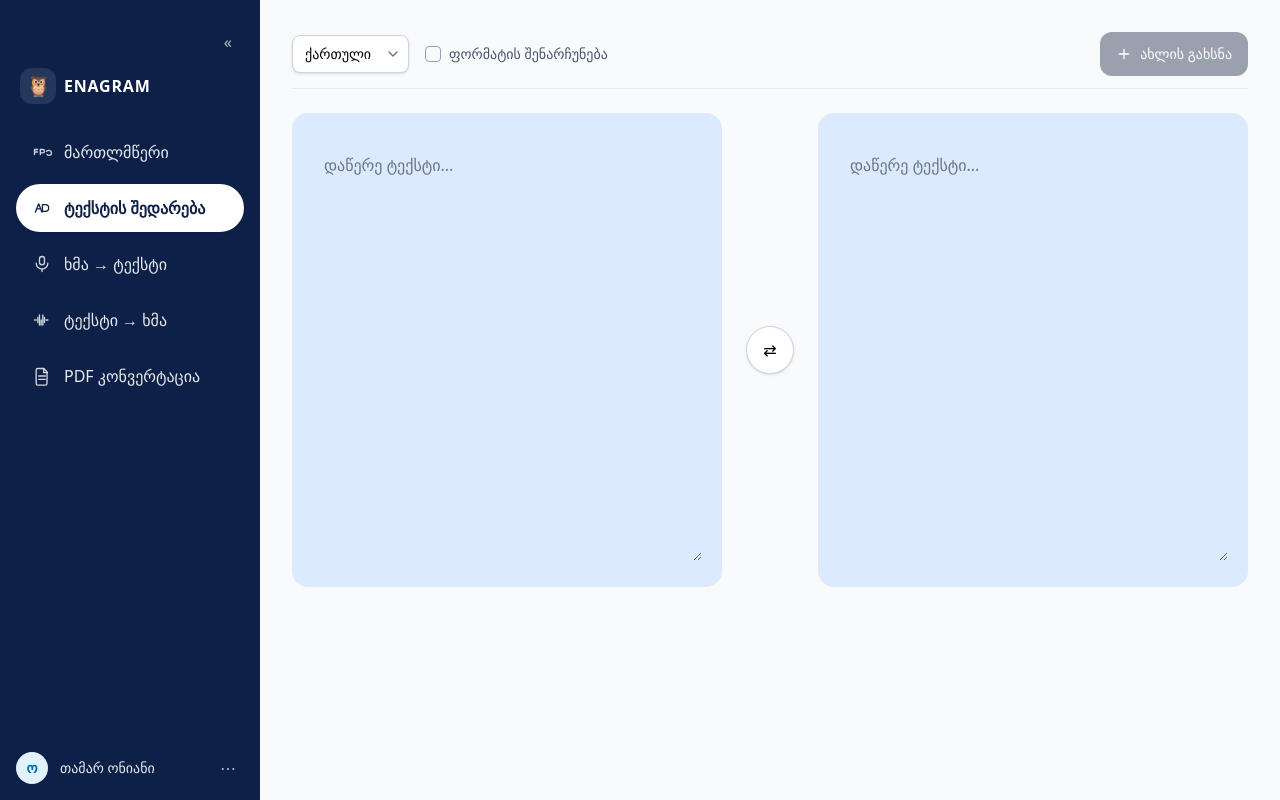
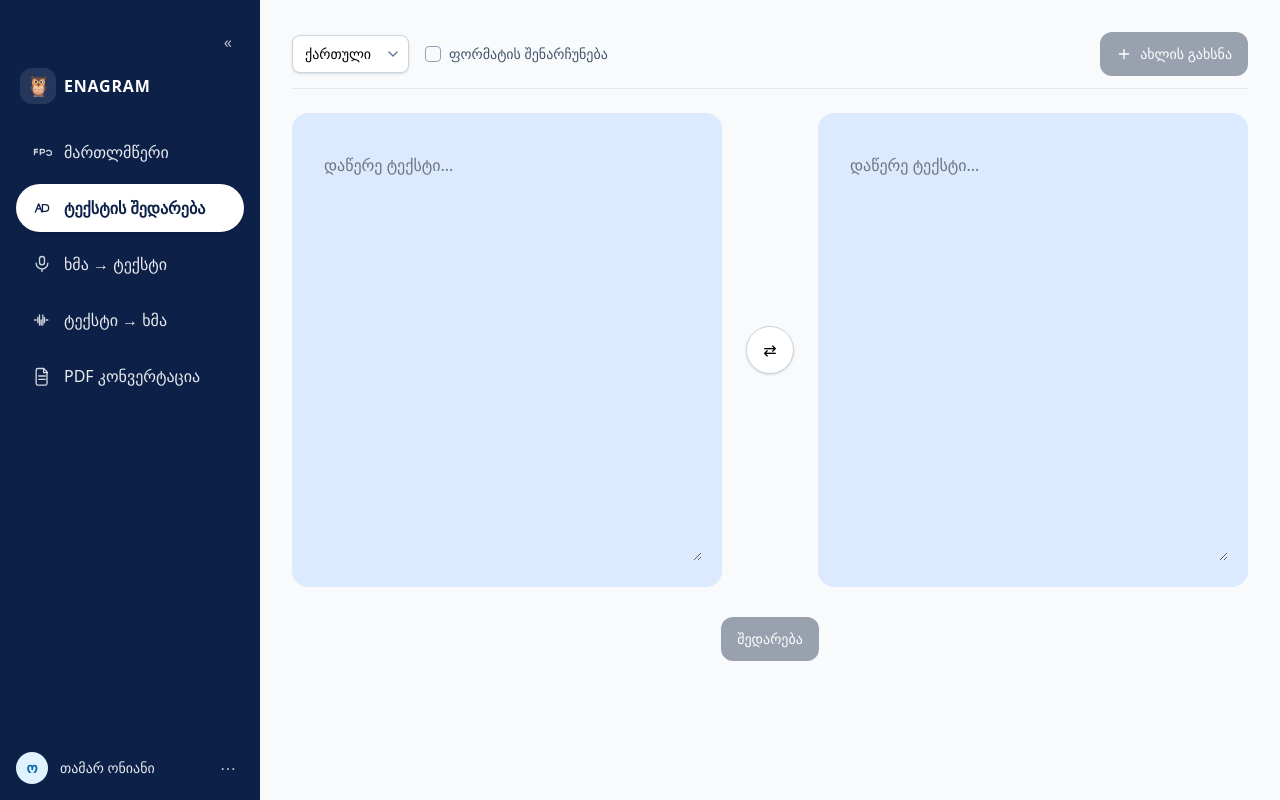
Before and after one commit to giorgibliadze/text-comparable, a React (Vite) app: page / in a window 1280 px wide. Built offline with nearby package versions, Linux system fonts and the light colour scheme.

Commit message:
Panel button add

```diff
--- a/src/components/Panels.jsx
+++ b/src/components/Panels.jsx
@@ -2,6 +2,7 @@ import TextPanel from "./TextPanel";
 
 export default function Panels() {
     return (
+        <>
             <section className="mt-6 grid items-stretch gap-4 md:gap-6 grid-cols-1 md:grid-cols-[1fr_auto_1fr]">
                 <TextPanel
                     name="orig"
@@ -35,5 +36,14 @@ export default function Panels() {
                     </button>
                 </div>
             </section>
+            <div className="w-full mt-[30px]">
+                <button
+                    type="button"
+                    className="inline-flex items-center gap-2 rounded-xl bg-gray-400 text-white px-4 py-3 text-sm hover:bg-blue-500"
+                >
+                    შედარება
+                </button>
+            </div>
+        </>
     );
 }
```
Lines whose indentation alone changed are shown as unchanged.
